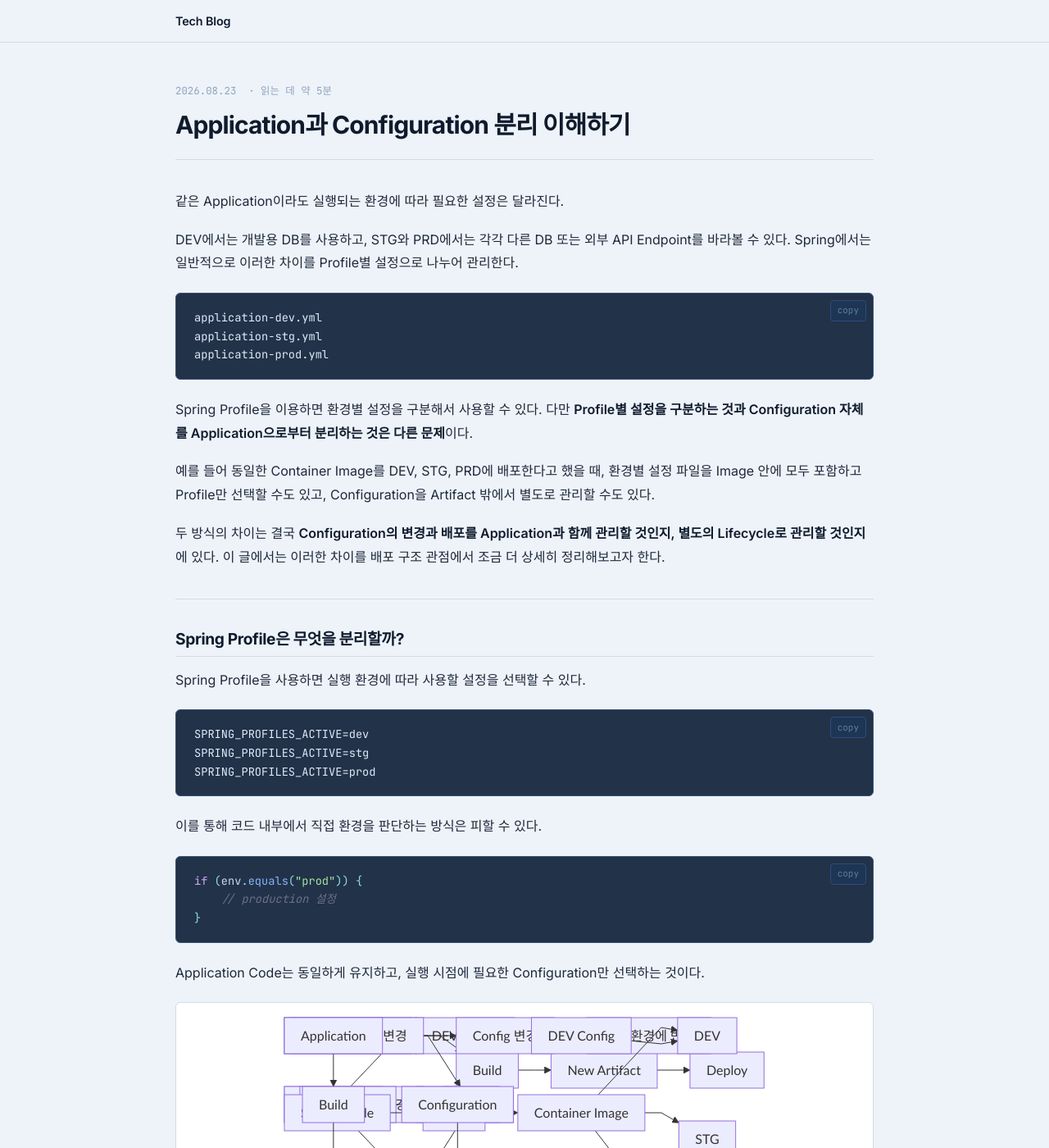
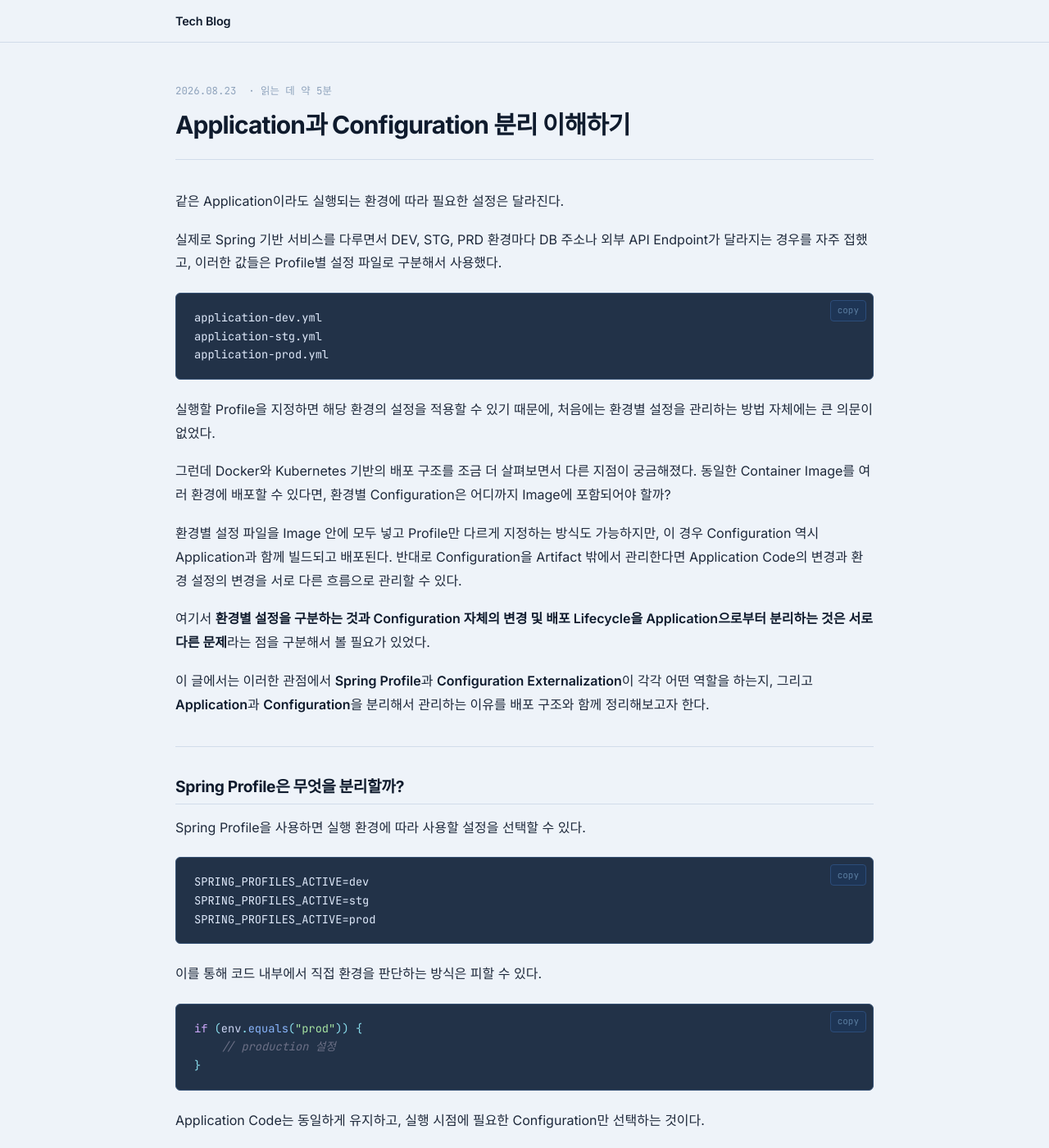
Before and after one commit to jw3418/jw3418.github.io, a Jekyll site: the page built from _posts/2026-08-23-application-configuration-seperation.md, in a window 1280 px wide and 1400 px high. Shown: the whole window at 82% size. Built offline with Jekyll 4.4.1, drawn with Linux system fonts in a browser that asks for light colours.

Commit message:
Enhance explanation of application and configuration separation
Clarify the distinction between environment-specific settings and the separation of configuration from the application. Discuss the implications of managing configuration lifecycle separately from application deployment.

`````diff
--- a/_posts/2026-08-23-application-configuration-seperation.md
+++ b/_posts/2026-08-23-application-configuration-seperation.md
@@ -9,7 +9,7 @@ categories: [CI/CD]
 
 같은 Application이라도 실행되는 환경에 따라 필요한 설정은 달라진다.
 
-DEV에서는 개발용 DB를 사용하고, STG와 PRD에서는 각각 다른 DB 또는 외부 API Endpoint를 바라볼 수 있다. Spring에서는 일반적으로 이러한 차이를 Profile별 설정으로 나누어 관리한다.
+실제로 Spring 기반 서비스를 다루면서 DEV, STG, PRD 환경마다 DB 주소나 외부 API Endpoint가 달라지는 경우를 자주 접했고, 이러한 값들은 Profile별 설정 파일로 구분해서 사용했다.
 
 ```text
 application-dev.yml
@@ -17,11 +17,15 @@ application-stg.yml
 application-prod.yml
 ````
 
-Spring Profile을 이용하면 환경별 설정을 구분해서 사용할 수 있다. 다만 **Profile별 설정을 구분하는 것과 Configuration 자체를 Application으로부터 분리하는 것은 다른 문제**이다.
+실행할 Profile을 지정하면 해당 환경의 설정을 적용할 수 있기 때문에, 처음에는 환경별 설정을 관리하는 방법 자체에는 큰 의문이 없었다.
 
-예를 들어 동일한 Container Image를 DEV, STG, PRD에 배포한다고 했을 때, 환경별 설정 파일을 Image 안에 모두 포함하고 Profile만 선택할 수도 있고, Configuration을 Artifact 밖에서 별도로 관리할 수도 있다.
+그런데 Docker와 Kubernetes 기반의 배포 구조를 조금 더 살펴보면서 다른 지점이 궁금해졌다. 동일한 Container Image를 여러 환경에 배포할 수 있다면, 환경별 Configuration은 어디까지 Image에 포함되어야 할까?
 
-두 방식의 차이는 결국 **Configuration의 변경과 배포를 Application과 함께 관리할 것인지, 별도의 Lifecycle로 관리할 것인지**에 있다. 이 글에서는 이러한 차이를 배포 구조 관점에서 조금 더 상세히 정리해보고자 한다.
+환경별 설정 파일을 Image 안에 모두 넣고 Profile만 다르게 지정하는 방식도 가능하지만, 이 경우 Configuration 역시 Application과 함께 빌드되고 배포된다. 반대로 Configuration을 Artifact 밖에서 관리한다면 Application Code의 변경과 환경 설정의 변경을 서로 다른 흐름으로 관리할 수 있다.
+
+여기서 **환경별 설정을 구분하는 것과 Configuration 자체의 변경 및 배포 Lifecycle을 Application으로부터 분리하는 것은 서로 다른 문제**라는 점을 구분해서 볼 필요가 있었다.
+
+이 글에서는 이러한 관점에서 **Spring Profile**과 **Configuration Externalization**이 각각 어떤 역할을 하는지, 그리고 **Application**과 **Configuration**을 분리해서 관리하는 이유를 배포 구조와 함께 정리해보고자 한다.
 
 ---
 
`````
